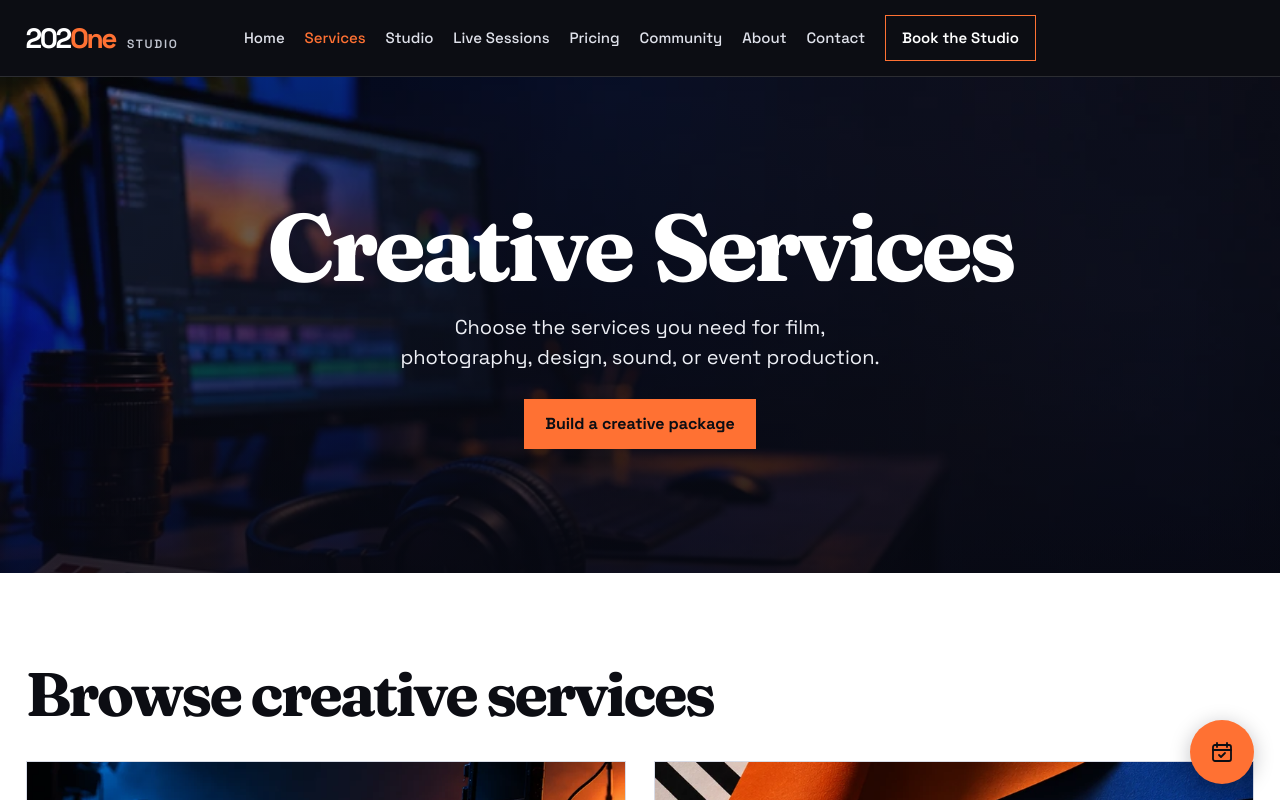
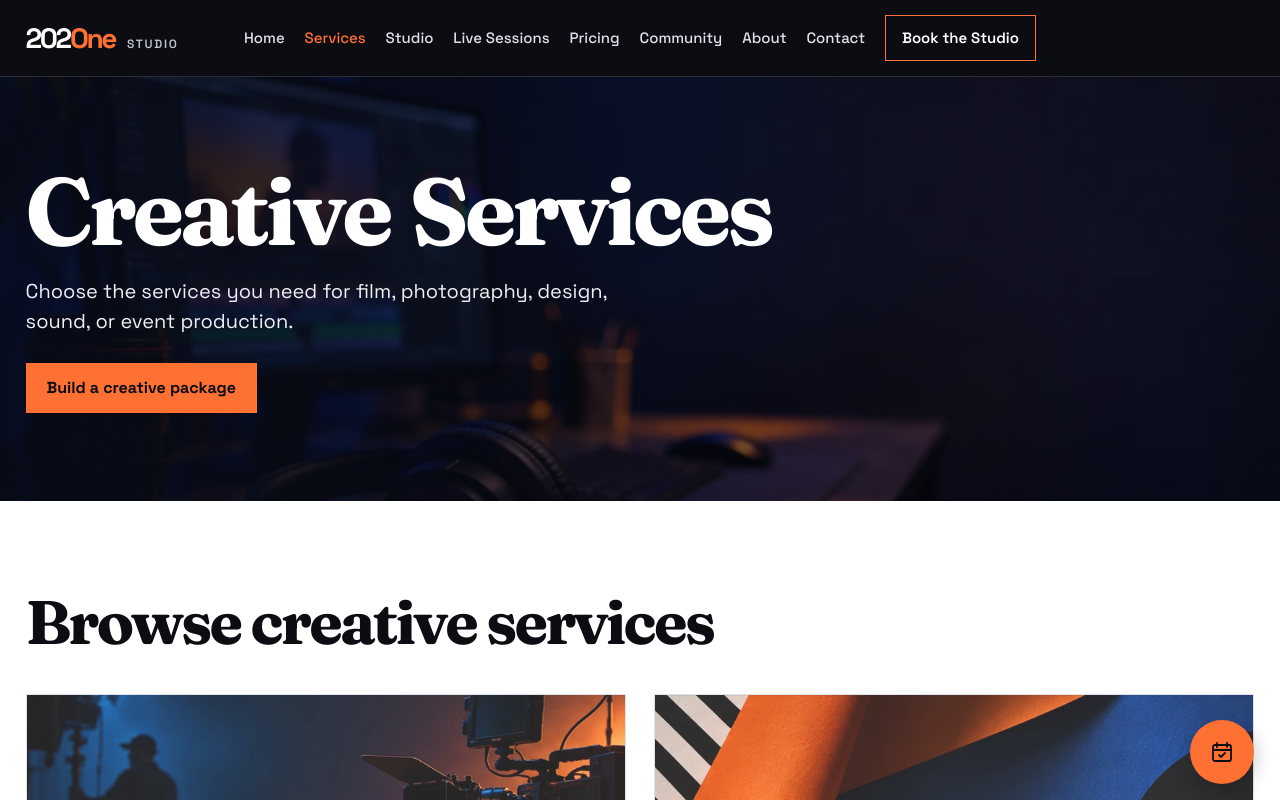
Before and after one commit to Odd-Shoes-Dev/202one, a Next.js app: page /work in a window 1280 px wide. Shown: the top 800 px of the page. Built offline with nearby package versions, Linux system fonts and the light colour scheme.

Commit message:
Use wide layouts and add subtle site motion
Let the Community gallery and Contact columns span the viewport gutters. Left-align desktop heroes and add a staged entrance and scroll-driven reveals that respect reduced motion.

```diff
--- a/app/community/page.tsx
+++ b/app/community/page.tsx
@@ -37,7 +37,6 @@ export default function CommunityPage() {
   return (
     <SitePage title="Community" image="community" description="A place for Mbarara’s artists, makers and storytellers to meet and learn together.">
       <section id="what-happens-here" className={styles.section} aria-labelledby="community-gatherings">
-        <div className={styles.inner}>
         <header className={styles.heading}>
           <div>
             <h2 id="community-gatherings">What happens here</h2>
@@ -69,7 +68,6 @@ export default function CommunityPage() {
           </ul>
           <Link href="/about" className={styles.aboutLink}>Learn about 202One</Link>
         </div>
-        </div>
       </section>
     </SitePage>
   )
--- a/app/components/Site.module.css
+++ b/app/components/Site.module.css
@@ -38,6 +38,7 @@
 .hero {
   position: relative;
   isolation: isolate;
+  overflow: clip;
   display: grid;
   place-items: center;
   min-height: clamp(24rem, 52vw, 31rem);
@@ -109,6 +110,26 @@
 
 .actions { display: flex; justify-content: center; flex-wrap: wrap; gap: .8rem; margin-top: .5rem; }
 
+@media (min-width: 60rem) {
+  .hero {
+    align-items: center;
+    justify-items: stretch;
+    min-height: clamp(26rem, 53svh, 38rem);
+    padding-inline: var(--site-gutter);
+    text-align: start;
+  }
+
+  .heroHome { min-height: clamp(35rem, 70svh, 50rem); }
+  .heroContent { width: 100%; justify-items: start; }
+  .heroDescription { max-width: 38rem; text-wrap: pretty; }
+  .actions { justify-content: start; }
+
+  .hero::after, .heroHome::after {
+    background: linear-gradient(90deg, #080b16ef 0%, #080b16cf 27%, #080b1675 51%, #080b1629 76%, #080b161f 100%),
+      linear-gradient(0deg, #05060f75 0%, transparent 58%);
+  }
+}
+
 .primaryButton, .outlineButton, .lightButton, .blueButton {
   display: inline-flex;
   align-items: center;
@@ -159,8 +180,6 @@
 .workCard { display: grid; grid-template-rows: auto 1fr; background: var(--site-white); border: 1px solid var(--site-line); }
 .workImage { position: relative; overflow: hidden; aspect-ratio: 2.15; background: var(--site-black); }
 .workImage img { object-fit: cover; }
-.workImage img { transition: transform .35s ease; }
-.workCard:hover img { transform: scale(1.045); }
 .workCardContent { padding: 1.2rem clamp(1rem, 3vw, 1.625rem) 1.35rem; border-top: 3px solid var(--site-blue); }
 .workCard h3 { font-size: clamp(1.35rem, 3vw, 1.9rem); letter-spacing: -.055em; line-height: 1.15; }
 .workCard:hover h3 { color: var(--site-blue); }
@@ -200,8 +219,6 @@
   display: grid;
   grid-template-columns: minmax(0, 1fr) minmax(0, 1.12fr);
   gap: clamp(1.5rem, 4vw, 3rem);
-  max-width: 80rem;
-  margin-inline: auto;
   padding-block: clamp(2rem, 4vw, 3.5rem);
 }
 
@@ -295,3 +312,39 @@
 @media (max-width: 50rem) {
   .featuredSession:has(.sessionVideo) { grid-template-columns: minmax(0, 1fr); }
 }
+
+
+@media (prefers-reduced-motion: no-preference) {
+  .heroImage { animation: hero-image-settle 1.3s cubic-bezier(.2, .75, .3, 1) backwards; }
+
+  .heroContent > * {
+    animation: content-arrive .56s cubic-bezier(.2, .75, .3, 1) backwards;
+  }
+
+  .heroContent h1 { animation-delay: .04s; }
+  .heroDescription { animation-delay: .12s; }
+  .heroContent .actions { animation-delay: .2s; }
+
+  @supports (animation-timeline: view()) {
+    .sectionHeading, .workCard, .infoCard {
+      animation: content-arrive ease-out both;
+      animation-timeline: view();
+      animation-range: entry 0% cover 24%;
+    }
+  }
+}
+
+@media (hover: hover) and (prefers-reduced-motion: no-preference) {
+  .workImage img { transition: transform .6s cubic-bezier(.2, .75, .3, 1); }
+  .workCard:is(:hover, :focus-visible) img { transform: scale(1.05); }
+}
+
+@keyframes hero-image-settle {
+  from { scale: 1.045; }
+  to { scale: 1; }
+}
+
+@keyframes content-arrive {
+  from { opacity: .68; translate: 0 .7rem; }
+  to { opacity: 1; translate: 0; }
+}
```
Also changed, not shown: app/community/page.module.css (+17 -10 lines). Lines whose indentation alone changed are shown as unchanged.
